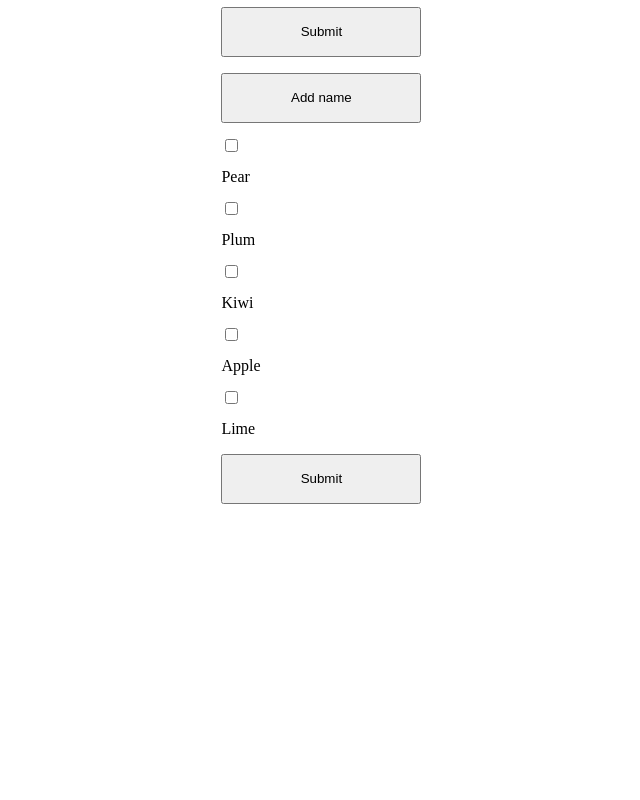
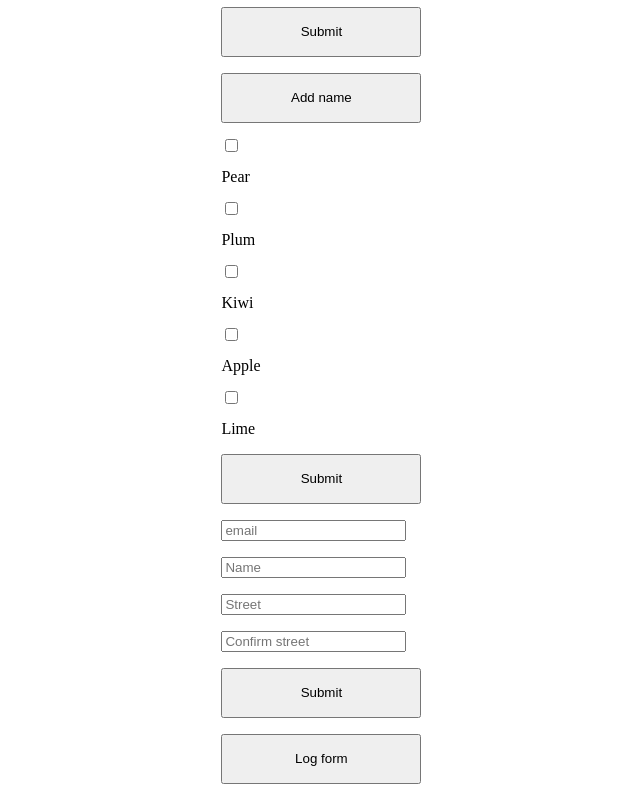
Before and after one commit to JoranRC/angular-forms-practice, an Angular app: page / in a window 1280 px wide. Shown: the part 1004-1804 px from the top of the page, without its empty margins (269-909 px from the left). Before the commit the page ends 1524 px from the top, so only its background shows below. Built offline with nearby package versions, Linux system fonts and the light colour scheme.

Commit message:
Added nested form groups component

```diff
--- a/src/app/app.module.ts
+++ b/src/app/app.module.ts
@@ -9,6 +9,7 @@ import { ReactiveFormComponent } from './reactive-form/reactive-form.component';
 import { FormArrayComponent } from './form-array/form-array.component';
 import { NestedFormGroupsComponent } from './nested-form-groups/nested-form-groups.component';
 import { CheckBoxesComponent } from './check-boxes/check-boxes.component';
+import { CommonInputTypesComponent } from './common-input-types/common-input-types.component';
 
 @NgModule({
   declarations: [
@@ -18,7 +19,8 @@ import { CheckBoxesComponent } from './check-boxes/check-boxes.component';
     ReactiveFormComponent,
     FormArrayComponent,
     NestedFormGroupsComponent,
-    CheckBoxesComponent
+    CheckBoxesComponent,
+    CommonInputTypesComponent
   ],
   imports: [
     BrowserModule,
--- /dev/null
+++ b/src/app/common-input-types/common-input-types.component.html
@@ -0,0 +1 @@
+<p>common-input-types works!</p>
--- /dev/null
+++ b/src/app/common-input-types/common-input-types.component.ts
@@ -0,0 +1,15 @@
+import { Component, OnInit } from '@angular/core';
+
+@Component({
+  selector: 'app-common-input-types',
+  templateUrl: './common-input-types.component.html',
+  styleUrls: ['./common-input-types.component.scss']
+})
+export class CommonInputTypesComponent implements OnInit {
+
+  constructor() { }
+
+  ngOnInit(): void {
+  }
+
+}
--- a/src/app/nested-form-groups/nested-form-groups.component.html
+++ b/src/app/nested-form-groups/nested-form-groups.component.html
@@ -1 +1,33 @@
-<p>nested-form-groups works!</p>
+<form [formGroup]="reactiveForm"
+      (ngSubmit)="submitForm()"
+      novalidate>
+
+  <label>
+    <input type="text"
+           placeholder="email"
+           formControlName="email" />
+  </label>
+
+  <div [formGroup]="reactiveForm.controls.adress">
+    <label>
+      <input type="text"
+             placeholder="Name"
+             formControlName="firstName" />
+    </label>
+    <label>
+      <input type="text"
+             placeholder="Street "
+             formControlName="street" />
+    </label>
+    <label>
+      <input type="text"
+             placeholder="Confirm street"
+             formControlName="streetConfirm" />
+    </label>
+  </div>
+
+  <button [disabled]="reactiveForm.invalid "
+          type="submit">Submit</button>
+  <button type="button"
+          (click)="logForm()">Log form</button>
+</form>
--- a/src/app/nested-form-groups/nested-form-groups.component.ts
+++ b/src/app/nested-form-groups/nested-form-groups.component.ts
@@ -1,15 +1,53 @@
 import { Component, OnInit } from '@angular/core';
+import {
+  FormBuilder,
+  FormGroup,
+  ValidationErrors,
+  ValidatorFn,
+  Validators,
+} from '@angular/forms';
 
 @Component({
   selector: 'nested-form-groups-ui',
   templateUrl: './nested-form-groups.component.html',
-  styleUrls: ['./nested-form-groups.component.scss']
+  styleUrls: ['./nested-form-groups.component.scss'],
 })
 export class NestedFormGroupsComponent implements OnInit {
+  reactiveForm: FormGroup;
 
-  constructor() { }
+  constructor(private fb: FormBuilder) {}
 
   ngOnInit(): void {
+    this.reactiveForm = this.fb.group({
+      email: ['', Validators.email],
+      adress: this.fb.group({
+        firstName: '',
+        street: '',
+        streetConfirm: '',
+      }),
+    });
+
+    this.reactiveForm.get('adress').setValidators(this.customValidation());
   }
 
+  customValidation(): ValidatorFn {
+    return (formGroup: FormGroup): ValidationErrors | null => {
+      if (
+        formGroup.controls.street.value !==
+        formGroup.controls.streetConfirm.value
+      ) {
+        return {
+          adress: true,
+        };
+      }
+    };
+  }
+
+  logForm(): void {
+    console.log(this.reactiveForm.get('adress'));
+  }
+
+  submitForm(): void {
+    console.log(this.reactiveForm);
+  }
 }
--- a/src/app/reactive-form/reactive-form.component.ts
+++ b/src/app/reactive-form/reactive-form.component.ts
@@ -1,12 +1,11 @@
 import { Component, OnInit } from '@angular/core';
 import {
-  FormControl,
   FormGroup,
   FormBuilder,
   Validators,
   ValidatorFn,
   AbstractControl,
-  FormArray,
+  ValidationErrors,
 } from '@angular/forms';
 
 @Component({
@@ -16,7 +15,6 @@ import {
 })
 export class ReactiveFormComponent implements OnInit {
   reactiveForm: FormGroup;
-  firstName: FormControl;
 
   constructor(private fb: FormBuilder) {}
 
@@ -54,7 +52,7 @@ export class ReactiveFormComponent implements OnInit {
   }
 
   customValidation(): ValidatorFn {
-    return (control: AbstractControl): { [key: string]: boolean } | null => {
+    return (control: AbstractControl): ValidationErrors | null => {
       if (control.value !== 'GOAT') {
         return {
           customValidationInput: true,
--- a/src/app/welcome/welcome.component.html
+++ b/src/app/welcome/welcome.component.html
@@ -3,4 +3,5 @@
     <reactive-form-ui></reactive-form-ui>
     <form-array-ui></form-array-ui>
     <check-boxes></check-boxes>
+    <nested-form-groups-ui></nested-form-groups-ui>
 </div>
```
Also changed, not shown: src/app/common-input-types/common-input-types.component.scss (added), 1 other file (tests, documents, lock files or other folders).
